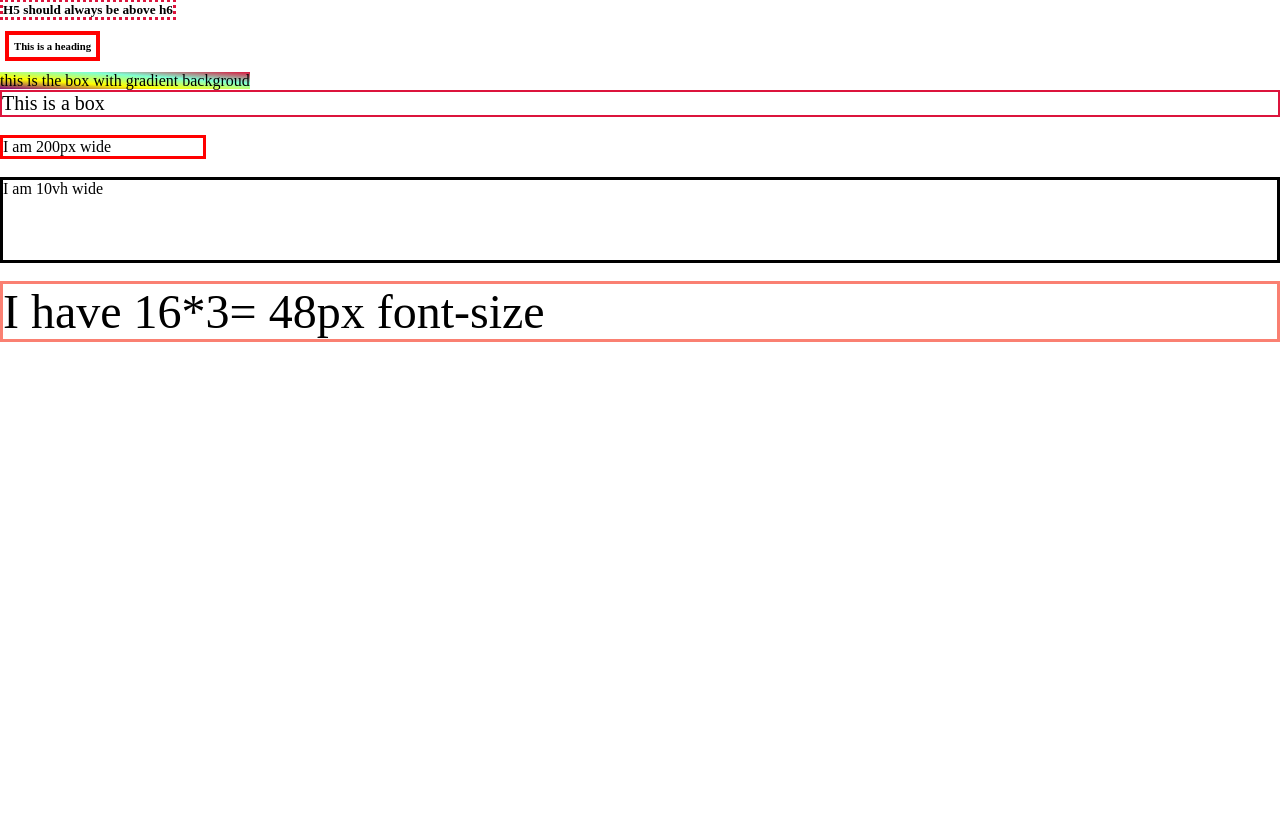
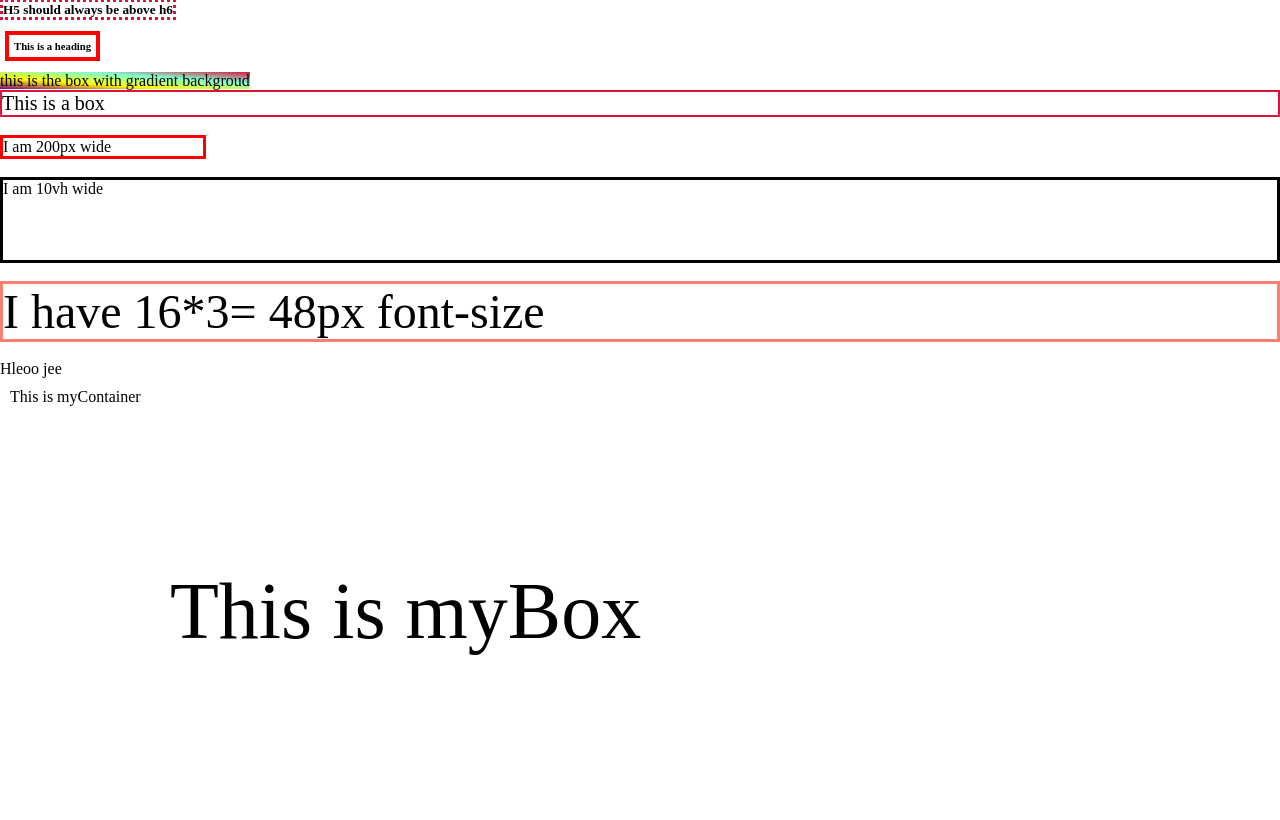
Before and after one commit to akshithere/EP-18-LB, a plain HTML site: page index.html in a window 1280 px wide. Drawn offline with Linux system fonts and the light colour scheme.

Commit message:
commit
commit

```diff
--- a/index.html
+++ b/index.html
@@ -55,9 +55,12 @@ this is the box with gradient backgroud
         <br/>
       </div>
 
+<p>Hleoo jee</p>
+
       <div class="mycontainer">
 
-
+       <p> This is myContainer</p>
+        <div class="mybox">This is myBox</div>
       </div>
 </body>
 </html>
--- a/style.css
+++ b/style.css
@@ -38,10 +38,8 @@ font-size: 100px;
 .box{
     font-size: 10em;
 } */
-p{
-font-size: 2rem;
 
-}
+
 h6{
 
 border: solid red 4px;
@@ -86,3 +84,13 @@ font-size: 20px;
     border: solid 3px salmon;
 
   }
+
+.mycontainer{
+    font-size: 16px;
+    padding: 10px;
+}
+.mybox{
+
+    font-size: 5em;
+    padding: 2em;
+}
```
